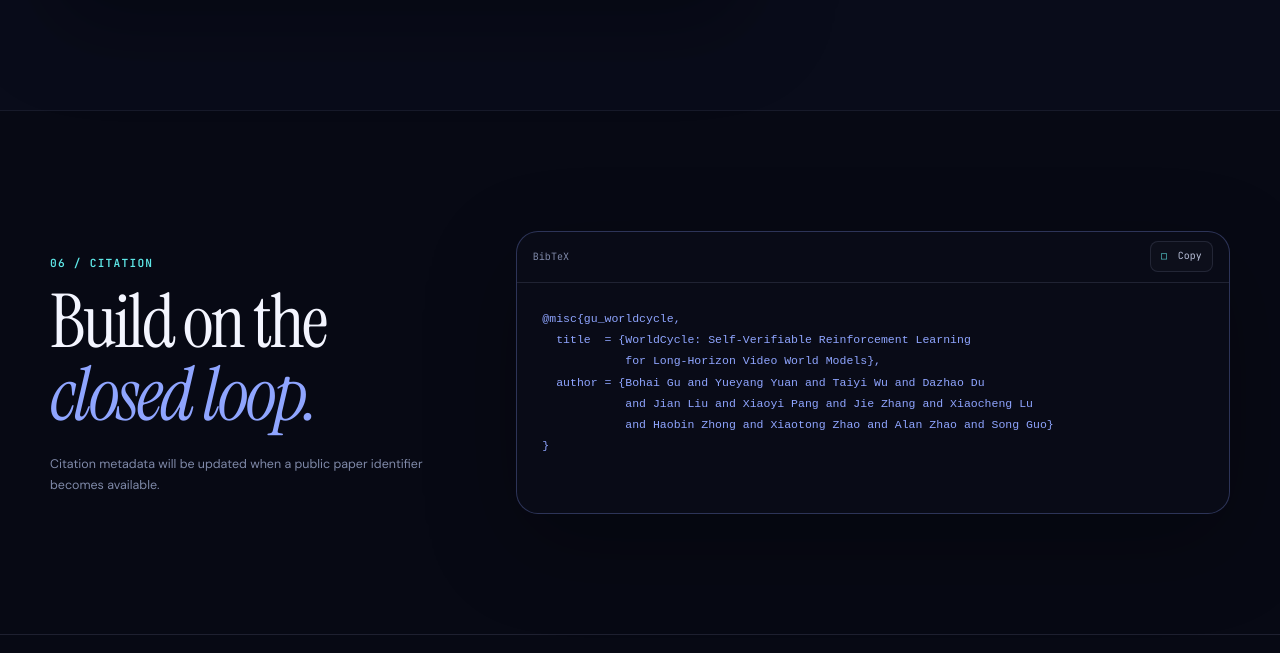
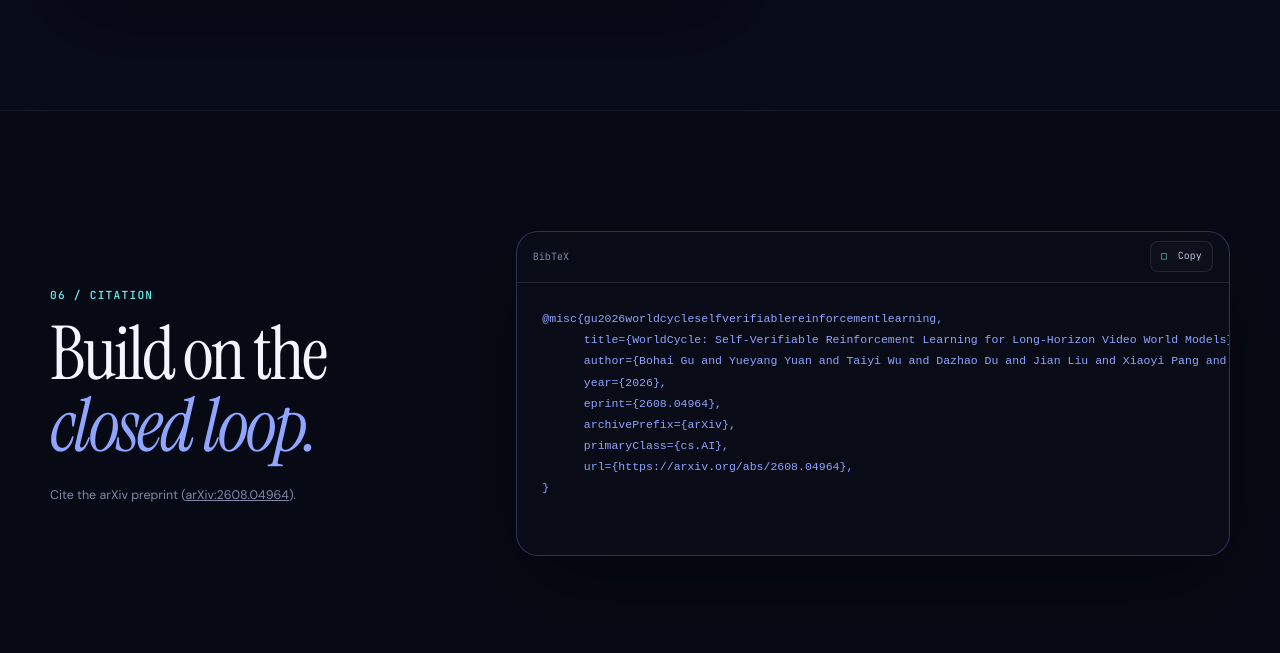
Before and after one commit to NevSNev/Worldcycle, a plain HTML site: page index.html in a window 1280 px wide. Shown: the part 8728-9381 px from the top of the page. Drawn offline with Linux system fonts and the light colour scheme.

Commit message:
docs: update citation with arXiv identifier

```diff
--- a/index.html
+++ b/index.html
@@ -362,16 +362,18 @@
         <div class="section-heading reveal">
           <span class="section-index">06 / Citation</span>
           <h2 id="citation-title">Build on the<br><em>closed loop.</em></h2>
-          <p class="citation-note">Citation metadata will be updated when a public paper identifier becomes available.</p>
+          <p class="citation-note">Cite the arXiv preprint (<a href="https://arxiv.org/abs/2608.04964">arXiv:2608.04964</a>).</p>
         </div>
         <div class="code-card reveal reveal-delay-sm">
           <div class="code-card__head"><span>BibTeX</span><button type="button" data-copy-citation aria-label="Copy BibTeX citation"><span aria-hidden="true">□</span> Copy</button></div>
-          <pre><code id="bibtex">@misc{gu_worldcycle,
-  title  = {WorldCycle: Self-Verifiable Reinforcement Learning
-            for Long-Horizon Video World Models},
-  author = {Bohai Gu and Yueyang Yuan and Taiyi Wu and Dazhao Du
-            and Jian Liu and Xiaoyi Pang and Jie Zhang and Xiaocheng Lu
-            and Haobin Zhong and Xiaotong Zhao and Alan Zhao and Song Guo}
+          <pre><code id="bibtex">@misc{gu2026worldcycleselfverifiablereinforcementlearning,
+      title={WorldCycle: Self-Verifiable Reinforcement Learning for Long-Horizon Video World Models},
+      author={Bohai Gu and Yueyang Yuan and Taiyi Wu and Dazhao Du and Jian Liu and Xiaoyi Pang and Jie Zhang and Xiaocheng Lu and Haobin Zhong and Xiaotong Zhao and Alan Zhao and Song Guo},
+      year={2026},
+      eprint={2608.04964},
+      archivePrefix={arXiv},
+      primaryClass={cs.AI},
+      url={https://arxiv.org/abs/2608.04964},
 }</code></pre>
           <p class="copy-status" role="status" aria-live="polite" data-copy-status></p>
         </div>
```
